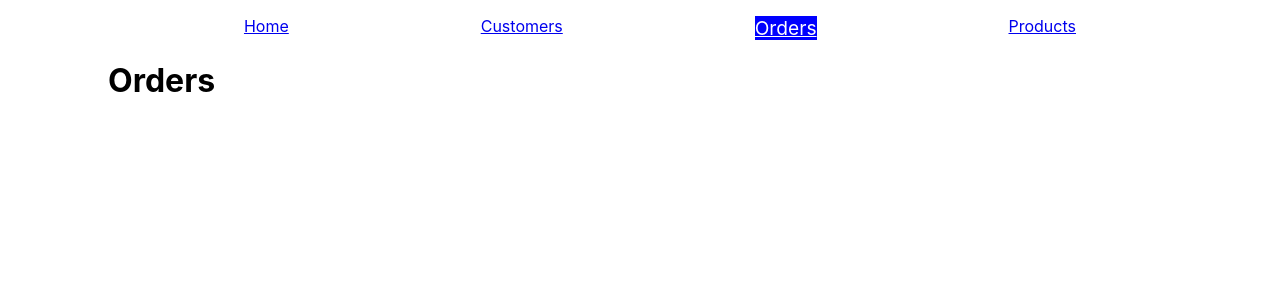
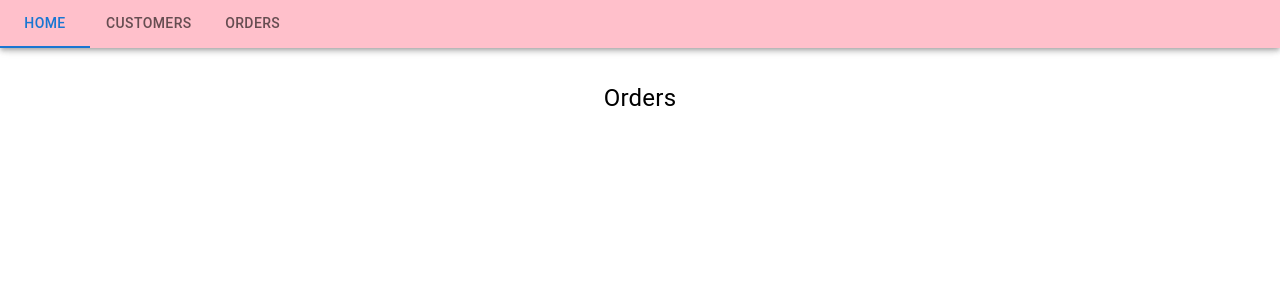
Before and after one commit to Java49DimaOstanin/REACT-PROJECT, a React (Create React App) app: page /orders in a window 1280 px wide. Shown: the top 300 px of the page. Built offline with nearby package versions, Linux system fonts and the light colour scheme.

Commit message:
CW41 Material UI

```diff
--- a/src/App.tsx
+++ b/src/App.tsx
@@ -8,9 +8,13 @@ import { DairyProducts } from './components/pages/DairyProducts';
 import { Home } from './components/pages/Home';
 import { Orders } from './components/pages/Orders';
 import { layoutConfig } from './config/layout-config';
-import { productsConfig } from './config/products-config';
+// import { productsConfig } from './config/products-config';
+import { Box } from '@mui/system';
+import { Typography } from '@mui/material';
 
 function App() {
+
+
   return <BrowserRouter>
       <Routes>
           <Route path='/' element={<Navigator className={layoutConfig.className}
@@ -18,15 +22,17 @@ function App() {
               <Route index element={<Home/>}></Route>
               <Route path='customers' element={<Customers/>}/>
               <Route path='orders' element={<Orders/>}></Route>
-              <Route path='products' element={<Navigator
+              {/* <Route path='products' element={<Navigator
                className={productsConfig.className} routes={productsConfig.routes}/>}>
                     <Route path='dairy' element={<DairyProducts/>}/>
                     <Route path='bread' element={<BreadProducts/>}/>
-              </Route>
+              </Route> */}
           </Route>
 
       </Routes>
   </BrowserRouter>
-
+// return <Box sx={{width:"50vw",height:"50vh", border:"solid 1px red",backgroundColor:{xs:"red",sm:"green",md:"black"}}}>
+//   <Typography sx={{height:"100%",color:"yellow",textAlign:"center",fontSize:{sx:"1.2",sm:"2em"},color:{sm:"pink"}}}>WoW CooL</Typography>
+// </Box>
 }
 export default App;
--- a/src/components/navigators/Navigator.tsx
+++ b/src/components/navigators/Navigator.tsx
@@ -1,20 +1,41 @@
-import { NavLink, Outlet } from "react-router-dom";
+import { Link, Outlet } from "react-router-dom";
 import { NavigatorProps } from "../../model/NavigatorProps"
 import '../navigators/navigators.css'
+// import { Box ,AppBar} from '@mui/system';
+import { Box ,AppBar,Tabs,Tab} from '@mui/material';
+import React from "react";
+
 export const Navigator: React.FC<NavigatorProps> = ({ className, routes }) => {
-    return <div>
-        <nav>
-            <ul className={className}>
-                {getNavItems(routes)}
-            </ul>
-        </nav>
-        <Outlet></Outlet>
-    </div>
+    const [tabNumber,setTabNumber] = React.useState(0);
+    function changeTabNumber(event:any , newNumber:number){
+       setTabNumber(newNumber);
+
+
+    }
+    return <Box sx={{marginTop:"10vh"}}>
+<AppBar sx={{backgroundColor:"pink"}}>
+    <Tabs value={tabNumber} onChange={changeTabNumber}>
+     {getNavItems(routes)}
+    </Tabs>
+</AppBar>
+<Outlet></Outlet>
+    </Box>
+    // <div>
+    //     <nav>
+    //         <ul className={className}>
+    //             {getNavItems(routes)}l,.
+    //         </ul>
+    //     </nav>
+    //     <Outlet></Outlet>
+    // </div>
 }
 function getNavItems(routes: { path: string; label: string }[]): React.ReactNode {
-    return routes.map((r, index) => <li className="navigator-item" key={index}>
-        <NavLink to={r.path} style={({isActive}) => getActiveProps(isActive)}>{r.label}</NavLink>
-    </li>)
+    return routes.map((r,index) => <Tab component={Link} to={r.path} label={r.label} key={index}/>)
+
+
+    // return routes.map((r, index) => <li className="navigator-item" key={index}>
+    //     <NavLink to={r.path} style={({isActive}) => getActiveProps(isActive)}>{r.label}</NavLink>
+    // </li>)
 }
 function getActiveProps(isActive: boolean) : React.CSSProperties {
     let res: React.CSSProperties = {};
--- a/src/components/pages/BreadProducts.tsx
+++ b/src/components/pages/BreadProducts.tsx
@@ -1 +1,3 @@
-export const BreadProducts :React.FC = () => <h1>BreadProducts</h1>
+import { Typography } from '@mui/material';
+export const BreadProducts :React.FC = () =>
+<Typography sx={{fontSize:"1.5em"}}> BreadProducts</Typography>
--- a/src/components/pages/Customers.tsx
+++ b/src/components/pages/Customers.tsx
@@ -1 +1,4 @@
-export const Customers :React.FC = () => <h1>Customers</h1>
+import { Typography } from '@mui/material';
+
+export const Customers :React.FC = () =>
+<Typography sx={{fontSize:"1.5em"}}> Customers</Typography>
--- a/src/components/pages/DairyProducts.tsx
+++ b/src/components/pages/DairyProducts.tsx
@@ -1 +1,3 @@
-export const DairyProducts :React.FC = () => <h1>DairyProducts</h1>
+import { Typography } from '@mui/material';
+export const DairyProducts :React.FC = () =>
+<Typography sx={{fontSize:"1.5em"}}> DairyProducts</Typography>
--- a/src/components/pages/Home.tsx
+++ b/src/components/pages/Home.tsx
@@ -1 +1,3 @@
-export const Home :React.FC = () => <h1>Home</h1>
+import { Typography } from '@mui/material';
+export const Home :React.FC = () =>
+<Typography sx={{fontSize:"1.5em"}}> Home</Typography>
--- a/src/components/pages/Orders.tsx
+++ b/src/components/pages/Orders.tsx
@@ -1 +1,3 @@
-export const Orders :React.FC = () => <h1>Orders</h1>
+import { Typography } from '@mui/material';
+export const Orders :React.FC = () =>
+<Typography sx={{fontSize:"1.5em"}}> Orders</Typography>
--- a/src/config/layout-config.ts
+++ b/src/config/layout-config.ts
@@ -5,6 +5,6 @@ export const layoutConfig: NavigatorProps = {
         {label: 'Home', path: '/'},
         {label: 'Customers', path: '/customers'},
         {label: 'Orders', path: '/orders'},
-        {label: 'Products', path: '/products'}
+        // {label: 'Products', path: '/products'}
     ]
 }
```
